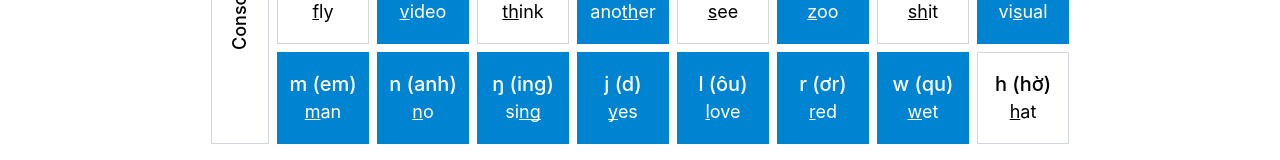
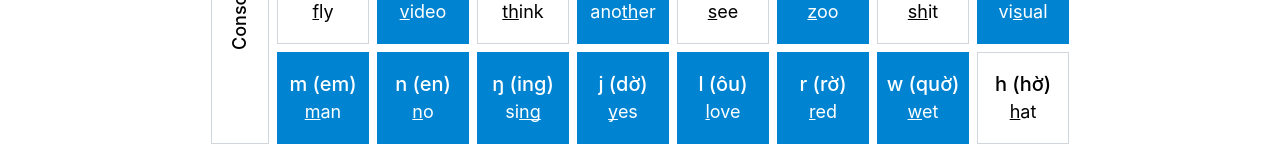
Before and after one commit to itsthinhle/portfolio, a Next.js app: page /blogs/english-pronunciation in a window 1280 px wide. Shown: the part 946-1106 px from the top of the page. Built offline with nearby package versions, Linux system fonts and the light colour scheme.

Commit message:
Fix vietnamese pronunciation

```diff
--- a/app/blogs/english-pronunciation/constants/ipa-symbols.js
+++ b/app/blogs/english-pronunciation/constants/ipa-symbols.js
@@ -195,7 +195,7 @@ export const consonants = [
     containerClassName: 'bg-sky-600 text-light'
   },
   {
-    symbol: 'n (anh)',
+    symbol: 'n (en)',
     representativeWordElement: <p><span className={'underline [text-decoration-skip-ink:none]'}>n</span>o</p>,
     containerClassName: 'bg-sky-600 text-light'
   },
@@ -205,7 +205,7 @@ export const consonants = [
     containerClassName: 'bg-sky-600 text-light'
   },
   {
-    symbol: 'j (d)',
+    symbol: 'j (dờ)',
     representativeWordElement: <p><span className={'underline [text-decoration-skip-ink:none]'}>y</span>es</p>,
     containerClassName: 'bg-sky-600 text-light'
   },
@@ -215,12 +215,12 @@ export const consonants = [
     containerClassName: 'bg-sky-600 text-light'
   },
   {
-    symbol: 'r (ơr)',
+    symbol: 'r (rờ)',
     representativeWordElement: <p><span className={'underline [text-decoration-skip-ink:none]'}>r</span>ed</p>,
     containerClassName: 'bg-sky-600 text-light'
   },
   {
-    symbol: 'w (qu)',
+    symbol: 'w (quờ)',
     representativeWordElement: <p><span className={'underline [text-decoration-skip-ink:none]'}>w</span>et</p>,
     containerClassName: 'bg-sky-600 text-light'
   },
```
